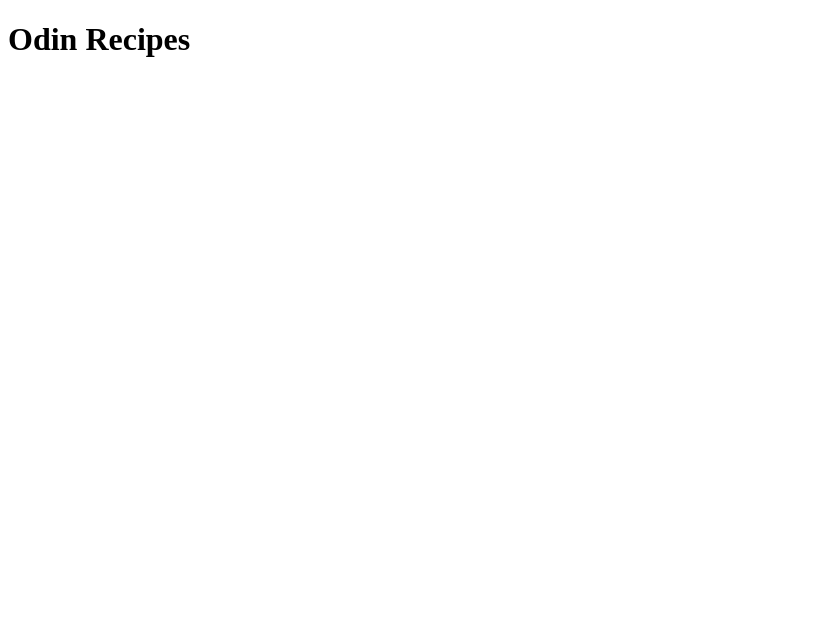
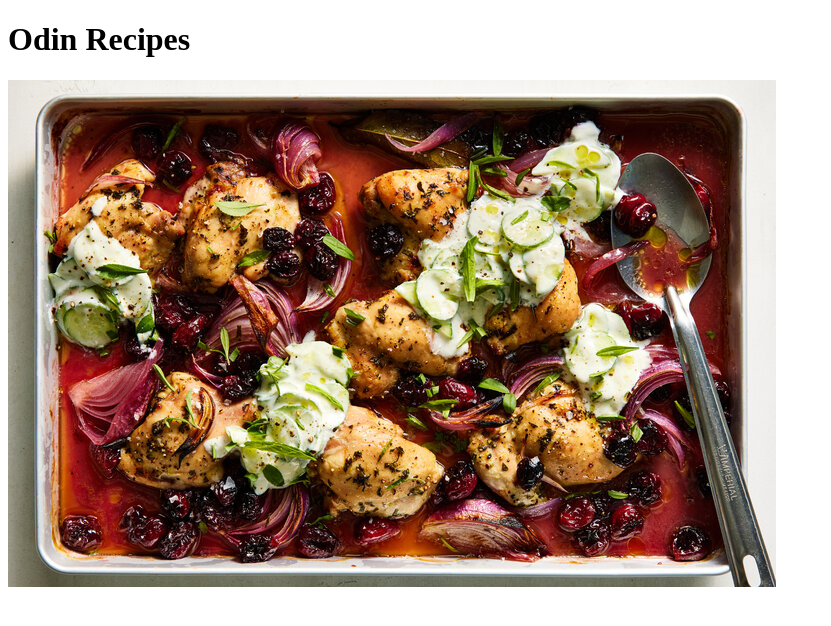
Before and after one commit to mAbdelkawy/odin-recipes, a plain HTML site: page index.html in a window 1280 px wide. Shown: the whole page, without its empty margins (0-831 px from the left). Drawn offline with Linux system fonts and the light colour scheme.

Commit message:
Add the main photo

```diff
--- a/index.html
+++ b/index.html
@@ -6,5 +6,6 @@
 </head>
 <body>
     <h1>Odin Recipes</h1>
+    <img src="images/main photo.jpg" alt="the main recpe photo">
 </body>
 </html>
```
